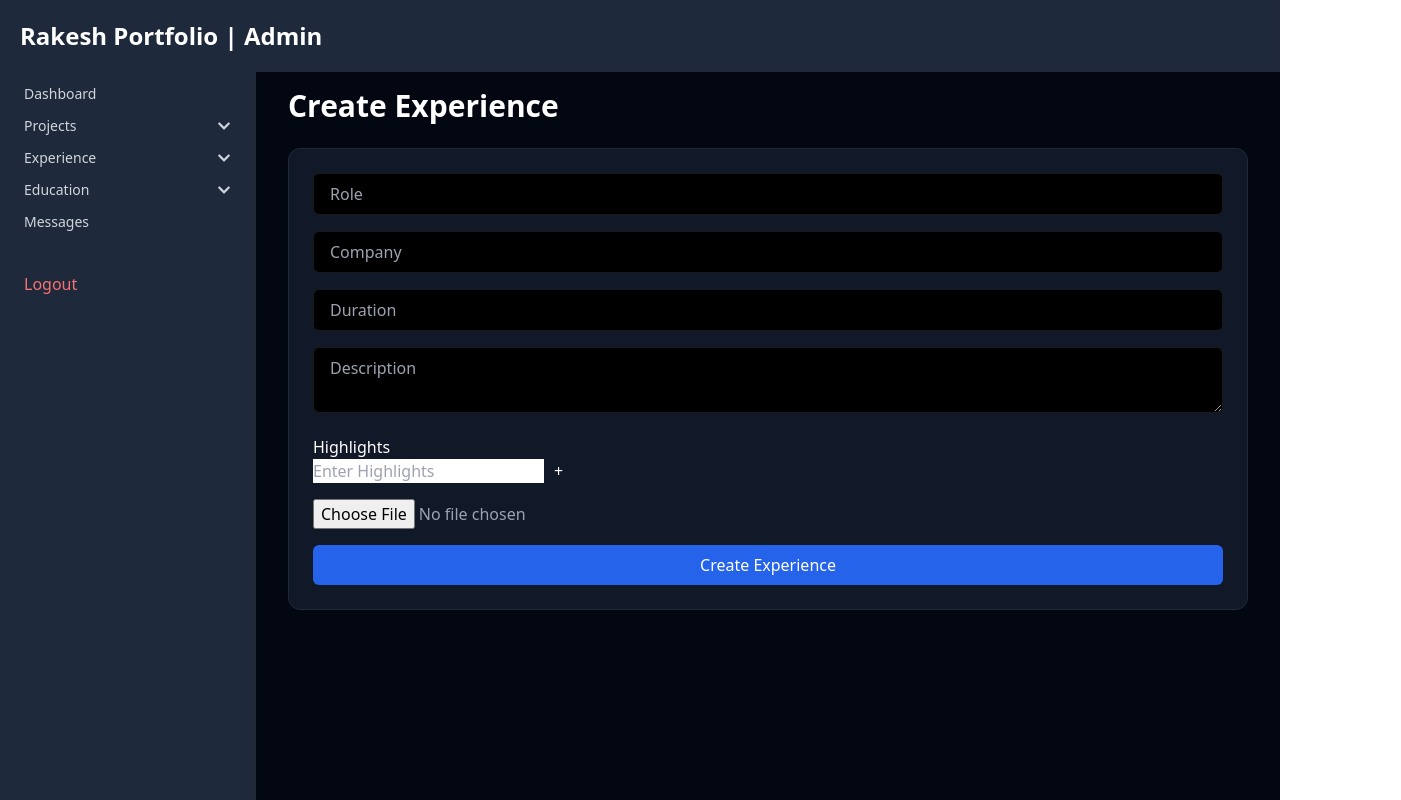
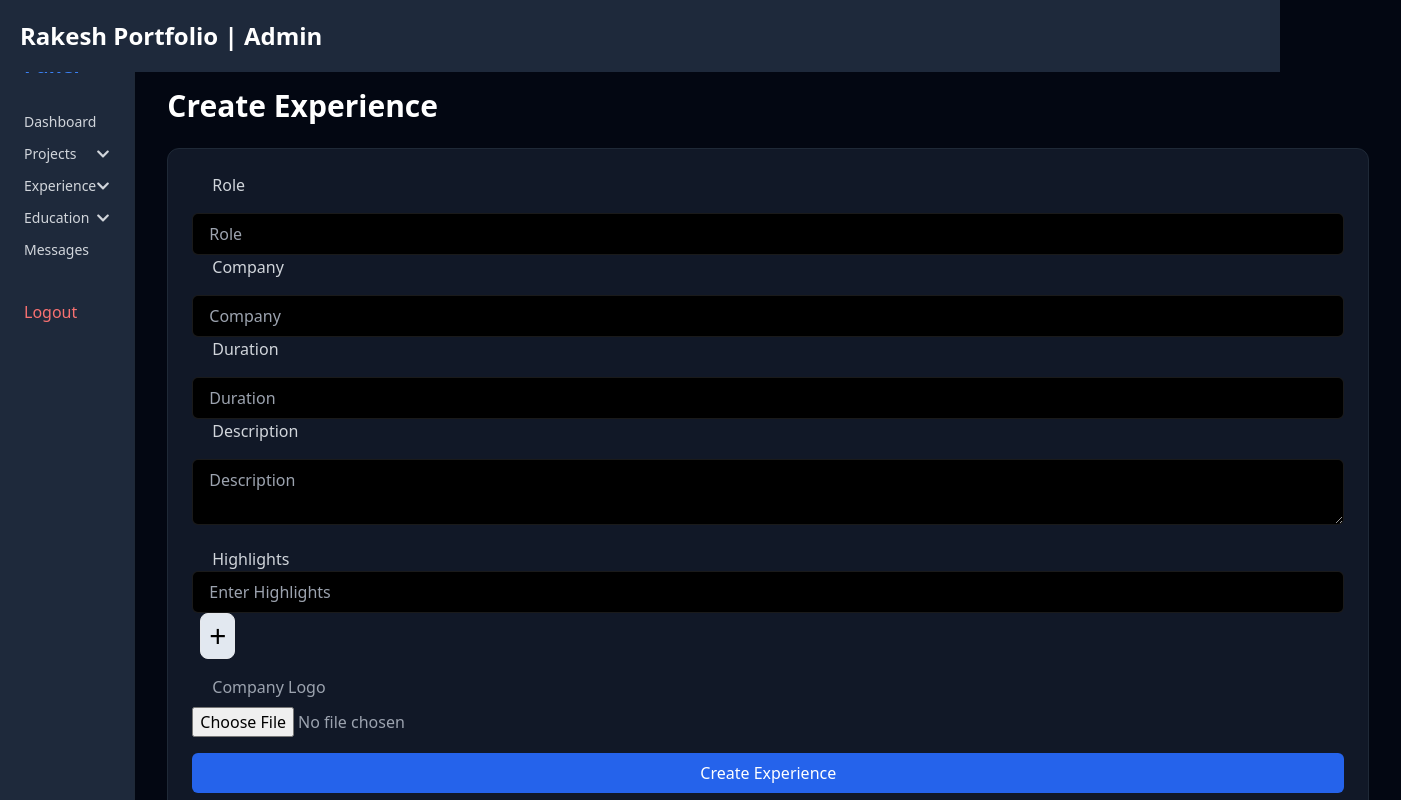
Before and after one commit to Rakesh250305/RakeshRaikwar-portfolio, a React (Vite) app: page /admin/experience/create in a window 1280 px wide. Shown: the top 800 px of the page, 1401 px wide, since content can reach past the window. Built offline with nearby package versions, Linux system fonts and the light colour scheme; sample sign-in values are in the browser's storage.

Commit message:
UI improvement for create experience

```diff
--- a/src/pages/admin/CreateExperience.jsx
+++ b/src/pages/admin/CreateExperience.jsx
@@ -79,6 +79,7 @@ export default function CreateExperience() {
           className="bg-gray-900 border border-gray-800 rounded-xl p-6 space-y-4"
           onSubmit={handleSubmit}
         >
+          <label className="ml-5 text-gray-300">Role</label>
           <input
             type="text"
             name="role"
@@ -87,6 +88,8 @@ export default function CreateExperience() {
             required
             className="w-full px-4 py-2 bg-black border border-white/10 rounded-md"
           />
+
+          <label className="ml-5 text-gray-300">Company</label>
           <input
             type="text"
             name="company"
@@ -95,6 +98,8 @@ export default function CreateExperience() {
             required
             className="w-full px-4 py-2 bg-black border border-white/10 rounded-md"
           />
+
+          <label className="ml-5 text-gray-300">Duration</label>
           <input
             type="text"
             name="duration"
@@ -103,18 +108,21 @@ export default function CreateExperience() {
             required
             className="w-full px-4 py-2 bg-black border border-white/10 rounded-md"
           />
+
+          <label className="ml-5 text-gray-300">Description</label>
           <textarea
             name="description"
             placeholder="Description"
             onChange={handleChange}
             className="w-full px-4 py-2 bg-black border border-white/10 rounded-md"
           />
-          <div className="mb-3">
-            <label className="form-label">Highlights</label>
-            <div style={{ display: "flex", gap: "10px", marginBottom: "10px" }}>
+
+          <div className="w-full">
+            <label className="ml-5 text-gray-300">Highlights</label>
+            <div >
               <input
                 type="text"
-                className="form-control"
+                className="w-[90vw] px-4 py-2 bg-black border border-white/10 rounded-md"
                 value={newHighlight}
                 onChange={(e) => setNewHighlight(e.target.value)}
                 placeholder="Enter Highlights"
@@ -122,14 +130,18 @@ export default function CreateExperience() {
                   if (e.key === "Enter") {
                     e.preventDefault();
 
-                    const highlight = newHighlight.trim().toLowerCase();
-                    if (!highlight) return;
+                    const normalized = newHighlight.trim().toLowerCase();
 
-                    if (formData.highlights.includes(highlight)) {
+if (
+  formData.highlights.some(
+    (h) => h.toLowerCase() === normalized
+  )
+) {
   alert("Duplicate highlights are not allowed");
   setNewHighlight("");
   return;
 }
+
 
                     if (newHighlight.trim() === "") return;
 
@@ -144,18 +156,22 @@ export default function CreateExperience() {
               />
               <button
                 type="button"
-                className="btn primary-btn"
-                onKeyDown={(e) => {
+                className="rounded-lg text-black text-3xl bg-slate-200 ml-2 border px-2 py-1 btn primary-btn"
+                onClick={(e) => {
                     e.preventDefault();
 
-                    const highlight = newHighlight.trim().toLowerCase();
-                    if (!highlight) return;
+                   const normalized = newHighlight.trim().toLowerCase();
 
-                    if (formData.highlights.includes(highlight)) {
+if (
+  formData.highlights.some(
+    (h) => h.toLowerCase() === normalized
+  )
+) {
   alert("Duplicate highlights are not allowed");
   setNewHighlight("");
   return;
 }
+
 
                     if (newHighlight.trim() === "") return;
 
@@ -171,8 +187,8 @@ export default function CreateExperience() {
               </button>
             </div>
 
-            {Array.isArray(formData.tech) &&
-              formData.tech.map((h, idx) => (
+            {Array.isArray(formData.highlights) &&
+              formData.highlights.map((h, idx) => (
                 <div
                   key={idx}
                   style={{
@@ -193,7 +209,7 @@ export default function CreateExperience() {
                     onClick={() =>
                       setFormData((prev) => ({
                         ...prev,
-                        tech: prev.tech.filter((_, i) => i !== idx),
+                        highlights: prev.highlights.filter((_, i) => i !== idx),
                       }))
                     }
                   >
@@ -202,7 +218,10 @@ export default function CreateExperience() {
                 </div>
               ))}
           </div>
+
+
            <div className="space-y-2">
+          <label className="ml-5 my-2 text-gray-400">Company Logo</label>
             <input
               type="file"
               name="image"
@@ -224,6 +243,7 @@ export default function CreateExperience() {
                   type="button"
                   onClick={() => {
                     setPreview(null);
+                    setFormData((prev) => ({ ...prev, image: null }));
                   }}
                   className="absolute top-2 right-2 bg-black/70 text-white px-2 py-1 text-sm rounded"
                 >
```
Lines whose indentation alone changed are shown as unchanged.
